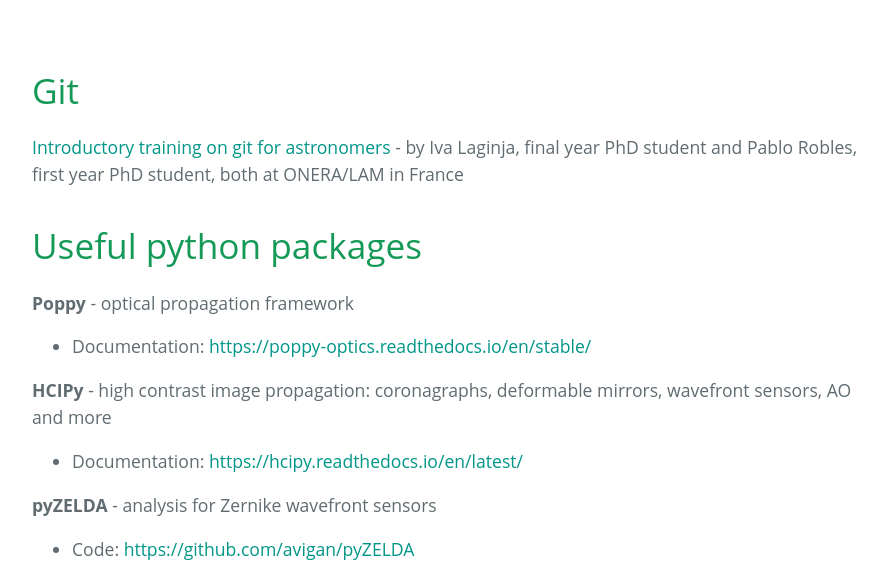
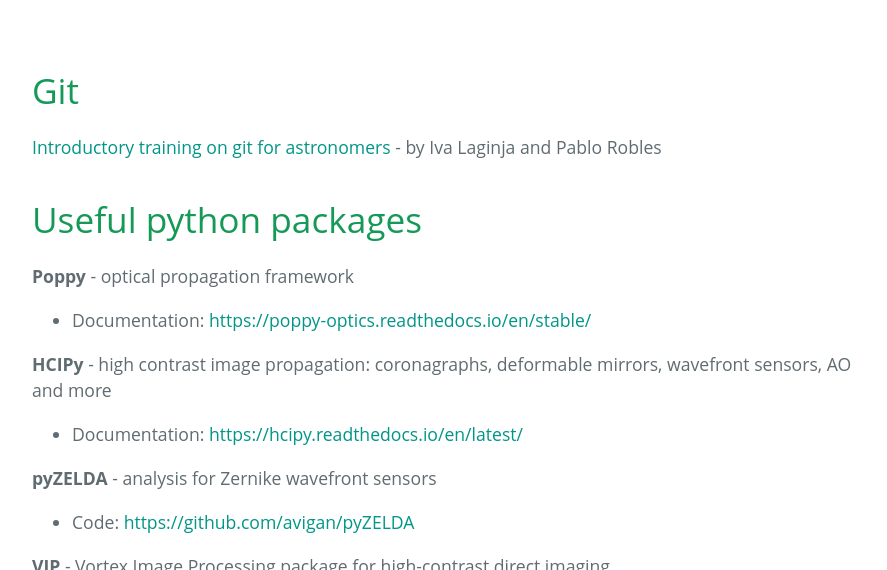
Before and after one commit to highconaotools/highconaotools.github.io, a Jekyll site: the page built from pages/resources.html, in a window 1280 px wide and 900 px high, cut to the strip 330-900 px from the top of the window. Shown: the whole strip, without its empty margins (192-1079 px from the left). Built offline with Jekyll 4.4.1, drawn with Linux system fonts in a browser that asks for light colours; some web fonts are replaced.

Commit message:
Remove the little description of Iva and Pablo on the 'Resources' page.

```diff
--- a/pages/resources.html
+++ b/pages/resources.html
@@ -9,7 +9,7 @@
 
 <h1>Git</h1>
 
-<p><a href="/resources/git_introductory.html">Introductory training on git for astronomers</a> - by Iva Laginja, final year PhD student and Pablo Robles, first year PhD student, both at ONERA/LAM in France</p>
+<p><a href="/resources/git_introductory.html">Introductory training on git for astronomers</a> - by Iva Laginja and Pablo Robles</p>
 
 
 <h1>Useful python packages</h1>
```
